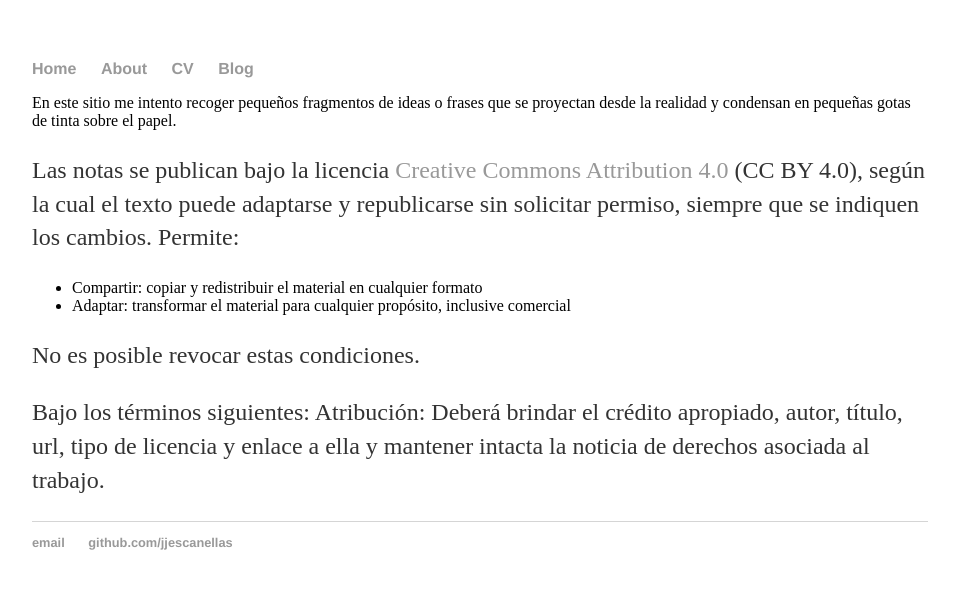
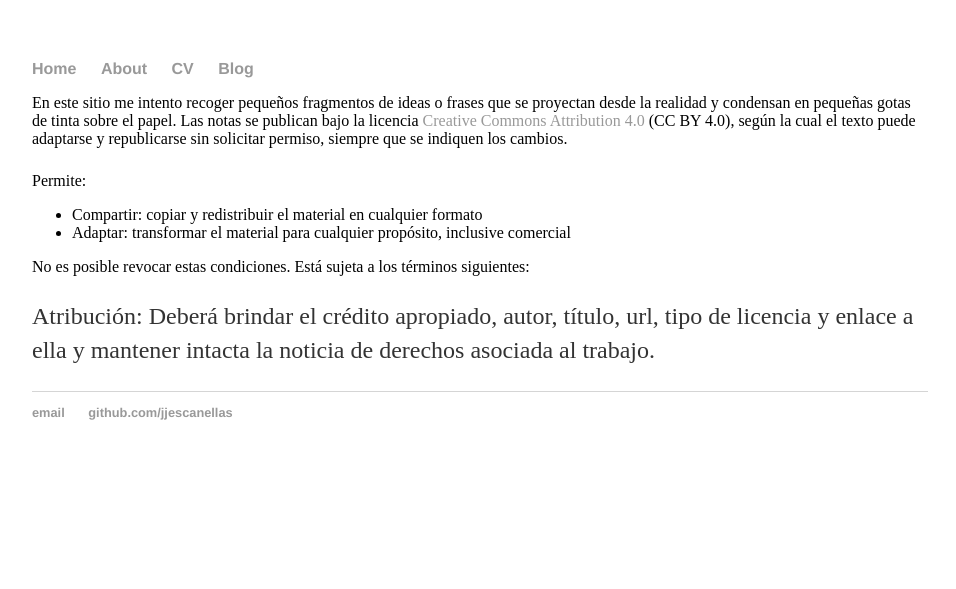
Before and after one commit to jjescanellas/jjescanellas.github.io, a Jekyll site: the page built from about/index.html, in a window 1280 px wide. Shown: the top 589 px of the page, without its empty margins (160-1116 px from the left). Built offline with Jekyll 4.4.1, drawn with Linux system fonts in a browser that asks for light colours.

Commit message:
Update index.html

```diff
--- a/about/index.html
+++ b/about/index.html
@@ -4,23 +4,22 @@ title: Descripción
 ---
 <div class="blurb"
   <p>En este sitio me intento recoger pequeños fragmentos de ideas o frases que se proyectan desde la realidad
-  y condensan en pequeñas gotas de tinta sobre el papel.</p>
-  <p>Las notas se publican bajo la licencia
+  y condensan en pequeñas gotas de tinta sobre el papel.
+Las notas se publican bajo la licencia
 <a href="http://creativecommons.org/licenses/by/4.0/"> Creative Commons Attribution 4.0 </a> (CC BY 4.0),
-según la cual el texto puede adaptarse y republicarse sin solicitar permiso, siempre que se indiquen los cambios.
-Permite: </p>
+según la cual el texto puede adaptarse y republicarse sin solicitar permiso, siempre que se indiquen los cambios.</p>
+</div>
+<div class="container">
+Permite:
 <ul>
-
-<li>Compartir: copiar y redistribuir el material en cualquier formato</li>
-
-<li>Adaptar: transformar el material para cualquier propósito, inclusive comercial</li>
-
+  <li>Compartir: copiar y redistribuir el material en cualquier formato</li>
+  <li>Adaptar: transformar el material para cualquier propósito, inclusive comercial</li>
 </ul>
 
-<p>No es posible revocar estas condiciones.</p>
+No es posible revocar estas condiciones.
 
-<p>Bajo los términos siguientes:
+Está sujeta a los términos siguientes:
 
-Atribución: Deberá brindar el crédito apropiado, autor, título, url, tipo de licencia y enlace a ella y mantener intacta la noticia de derechos asociada al trabajo.
+<p>Atribución: Deberá brindar el crédito apropiado, autor, título, url, tipo de licencia y enlace a ella y mantener intacta la noticia de derechos asociada al trabajo.
 </p>
 </div>
```
